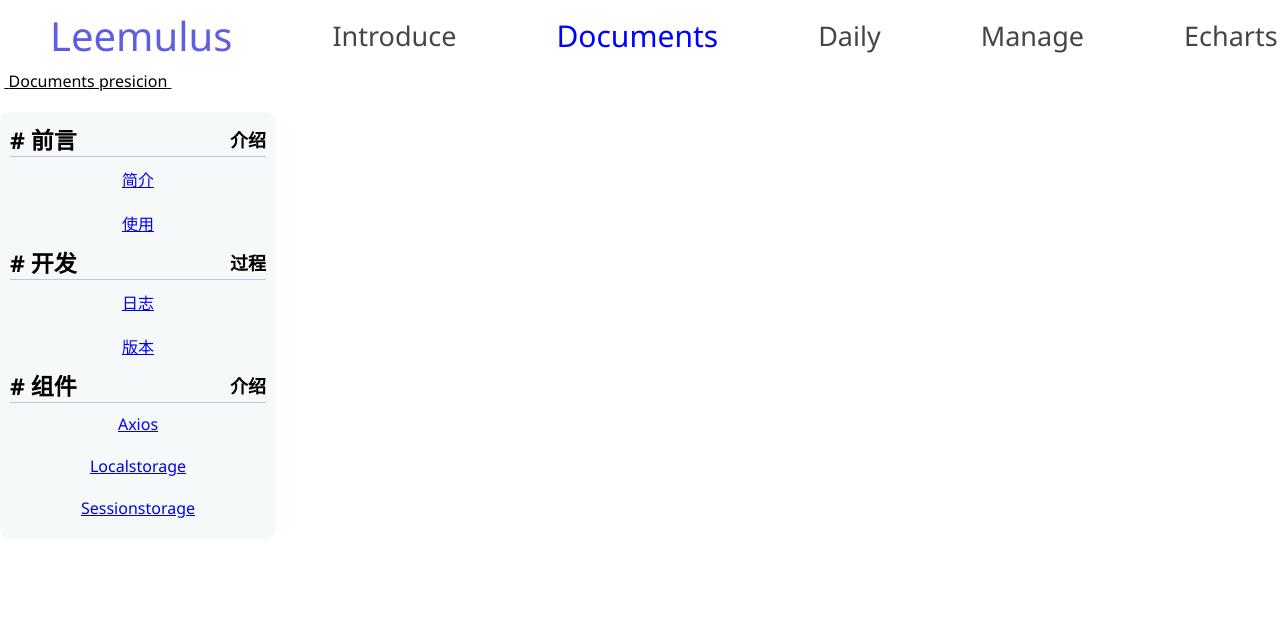
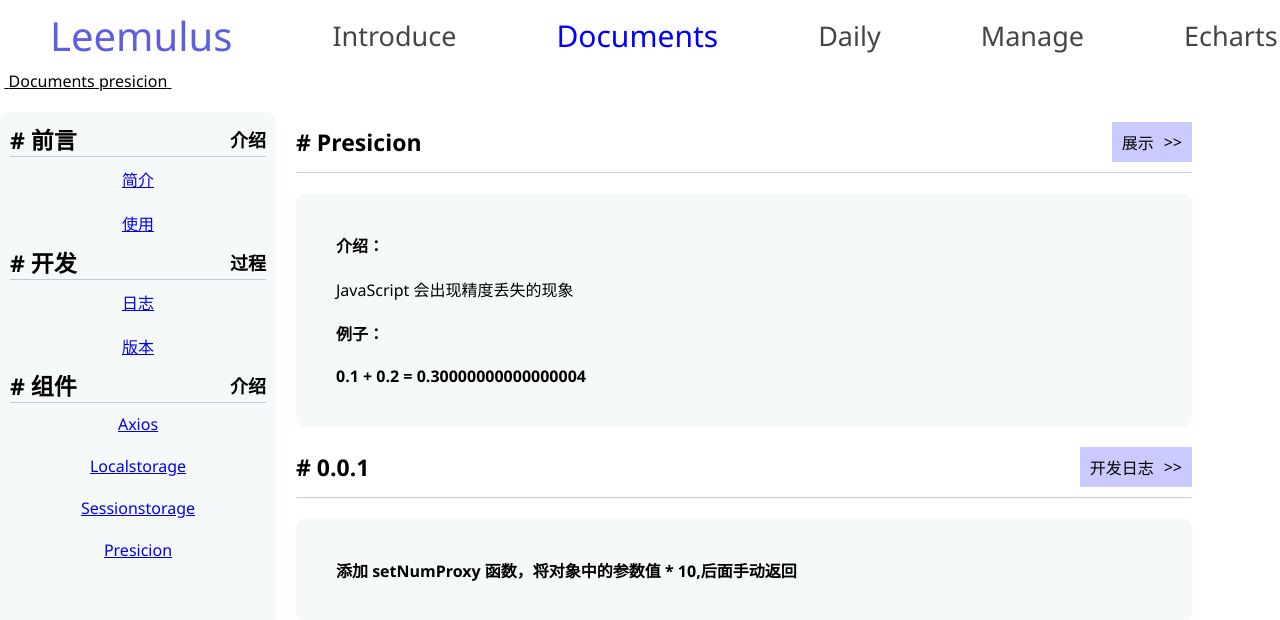
Before and after one commit to chelizichen/LeemulusUI, a React (Create React App) app: page /Documents/presicion in a window 1280 px wide. Shown: the top 620 px of the page. Built offline with nearby package versions, Linux system fonts and the light colour scheme.

Commit message:
JS 解决精度问题 0.0.1   晚上 callback 0.0.2

```diff
--- /dev/null
+++ b/src/component/Page/Documents/component/presicion.tsx
@@ -0,0 +1,52 @@
+import { useEffect } from "react"
+import { Board } from "../../../../leemulus/Board"
+import { Title } from "../../../../leemulus/Title"
+import setNumProxy from "../../../../proxy/setNumProxy"
+
+function Presicion()
+{
+    useEffect(()=>{
+
+        // 版本 # 0.0.1
+        let num = setNumProxy({
+            a:0.1,
+            b:0.2,
+        },100)
+        console.log((num.a+num.b)/100);
+    })
+
+    return(
+        <div style={{width:'70%',padding:'10px 20px 0 20px'}}>
+            <Title title="Presicion">展示</Title>
+            <Board  border style={{padding:'20px',marginTop:'20px',marginBottom:'20px'}}>
+
+                <div style={{textIndent:'20px',marginBottom:'20px',marginTop:'20px',fontWeight:900}}>
+                    介绍：
+                </div>
+                <div style={{textIndent:'20px',marginBottom:'20px',marginTop:'20px',textAlign:'justify'}}>
+                    JavaScript 会出现精度丢失的现象
+                </div>
+
+                <div style={{textIndent:'20px',marginBottom:'20px',marginTop:'20px',fontWeight:900}}>
+                    例子：
+                </div>
+                <div style={{textIndent:'20px',marginBottom:'20px',marginTop:'20px',fontWeight:900}}>
+                    0.1 + 0.2 = 0.30000000000000004
+                </div>
+
+            </Board>
+
+            <Title title="0.0.1">开发日志</Title>
+            <Board  border style={{padding:'20px',marginTop:'20px',marginBottom:'20px'}}>
+
+                <div style={{textIndent:'20px',marginBottom:'20px',marginTop:'20px',fontWeight:900}}>
+                    添加 setNumProxy 函数，将对象中的参数值 * 10,后面手动返回
+                </div>
+
+            </Board>
+        </div>
+    )
+}
+export{
+    Presicion
+}
--- a/src/component/Page/Documents/index.tsx
+++ b/src/component/Page/Documents/index.tsx
@@ -4,6 +4,7 @@ import { Board } from "../../../leemulus/Board";
 import { Collapse, CollapseItem, CollapseItemCell } from "../../../leemulus/Collapse";
 import { AxiosComponent } from "./component/axios";
 import { LocalStorageComponent } from "./component/loaclStorage";
+import { Presicion } from "./component/presicion";
 import { SessionStorageComponent } from "./component/sessionStorage";
 
 function Documents()
@@ -25,6 +26,7 @@ function Documents()
                         <CollapseItemCell to={"axios"} content={"Axios"} style={{textAlign:"center"}}></CollapseItemCell>
                         <CollapseItemCell to={"localstorage"} content={"Localstorage"} style={{textAlign:"center"}}></CollapseItemCell>
                         <CollapseItemCell to={"sessionstorage"} content={"Sessionstorage"} style={{textAlign:"center"}}></CollapseItemCell>
+                        <CollapseItemCell to={"presicion"} content={"Presicion"} style={{textAlign:"center"}}></CollapseItemCell>
 
                     </CollapseItem>
             </Collapse>
@@ -33,6 +35,7 @@ function Documents()
             <Route path="axios" element={<AxiosComponent/>}></Route>
             <Route path="localstorage" element={<LocalStorageComponent/>}></Route>
             <Route path="sessionstorage" element={<SessionStorageComponent/>}></Route>
+            <Route path="presicion" element={<Presicion/>}></Route>
 
         </Routes>
     </div>
--- /dev/null
+++ b/src/proxy/setNumProxy.ts
@@ -0,0 +1,29 @@
+function setNumProxy(target:Object,size:number)
+{
+    let handler = {
+        get:function(target:any,properkey:any)
+        {
+
+            if(typeof target[properkey] === 'number')
+            {
+                target[properkey] = target[properkey] * size
+                return Reflect.get(target,properkey)
+            }
+            else
+            {
+                throw new TypeError('properkey is not  number')
+                // console.log('不为number');
+                // return Reflect.get(target,properkey)
+            }
+        },
+        set:function(target:any,properkey:any,value:any)
+        {
+            return Reflect.set(target,properkey,value)
+        }
+    }
+
+    let proxyObj = new Proxy(target,handler)
+    return proxyObj
+}
+
+export default setNumProxy
```
Also changed, not shown: src/component/Page/Documents/component/callback.tsx (added, +28 -0 lines), src/extra/callbackTest.html (added, +22 -0 lines).
